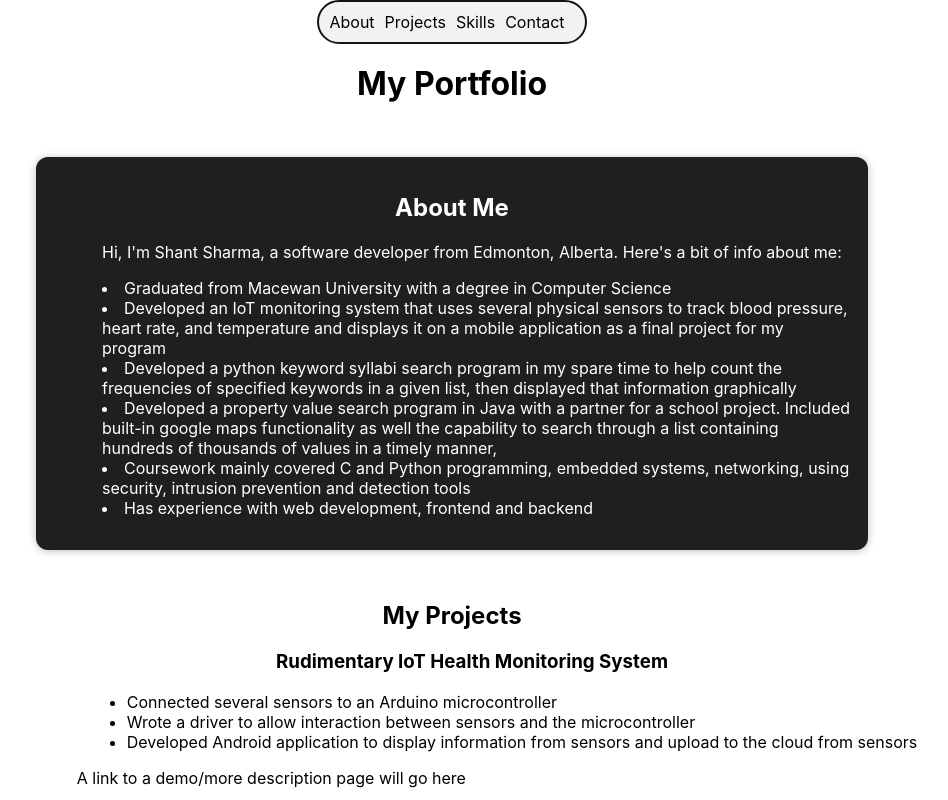
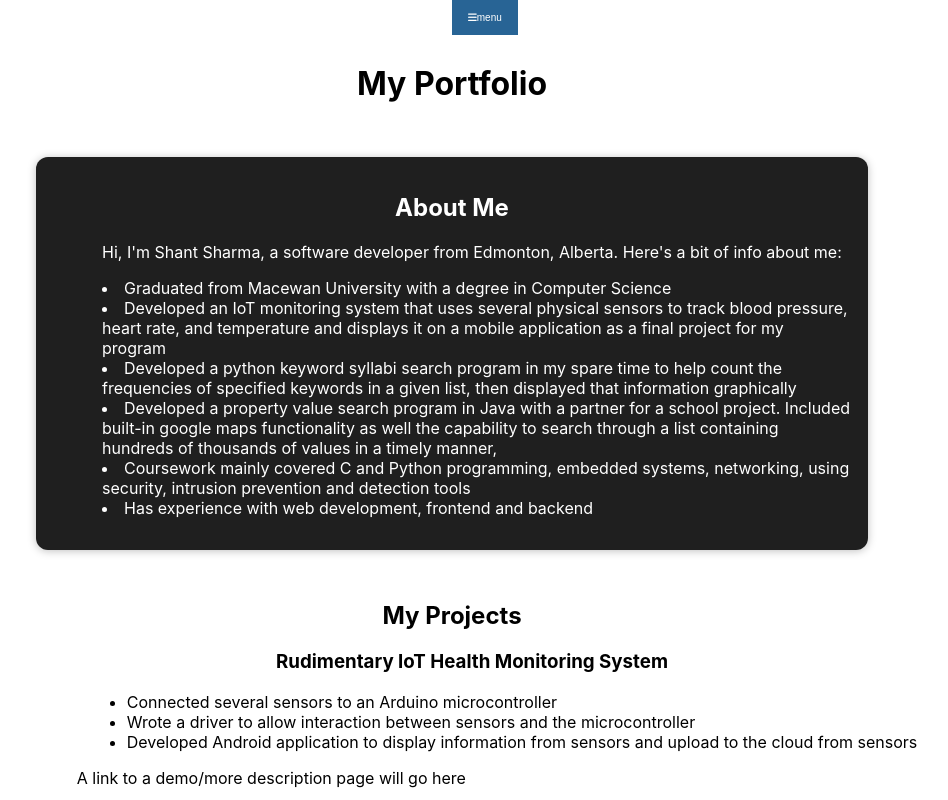
Before and after one commit to shant277/shantsharma.com, a React (Create React App) app: page / in a window 1280 px wide. Shown: the top 800 px of the page, without its empty margins (188-1136 px from the left). Built offline with nearby package versions, Linux system fonts and the light colour scheme.

Commit message:
Add dropdown hover menu

```diff
--- a/public/index.html
+++ b/public/index.html
@@ -1,6 +1,7 @@
 <!DOCTYPE html>
 <html lang="en">
   <head>
+    <link rel="stylesheet" href="https://cdnjs.cloudflare.com/ajax/libs/font-awesome/6.0.0-beta3/css/all.min.css" integrity="sha512-x2r5wDZOUI4Ntw8cH6Qbh4fKiC0/eJeM3OWNUQx4mejtyrRRnCxIwBXnTOnqB5TxMkgeR3XCJx2FOgGutpBaw==" crossorigin="anonymous" referrerpolicy="no-referrer" />
     <meta charset="utf-8" />
     <link rel="icon" href="%PUBLIC_URL%/favicon.ico" />
     <meta name="viewport" content="width=device-width, initial-scale=1" />
--- a/src/App.js
+++ b/src/App.js
@@ -1,9 +1,9 @@
 import React from "react";
 import "./App.css";
-import Navbar from "./components/navbar/Navbar";
 import Projects from "./pages/Projects.js";
 import Summary from "./pages/Summary";
 import * as Constants from "./constants/Constants";
+import { Header } from "./components/navbar/headerNavBar";
 
 const summary = Constants.summary;
 const projects = Constants.projects;
@@ -11,10 +11,10 @@ const projects = Constants.projects;
 function App() {
   return (
     <div className="App">
+      <Header />
       <h1> </h1>
       <h1>My Portfolio</h1>
 
-      <Navbar />
       <Summary summary={summary}></Summary>
       <Projects projects={projects}></Projects>
 
--- a/src/components/navbar/Navbar.css
+++ b/src/components/navbar/Navbar.css
@@ -9,7 +9,7 @@
 }
 
 .navbar_menu {
-  display: flex;
+  display: inline;
   list-style: none;
   padding: 0;
   margin: 0;
@@ -23,4 +23,12 @@
 
 .navbar_item:hover {
   background-color: #3f3a3a;
+  transform: translateY(-8px);
+  transition: transform 0.75s;
+  box-shadow: 0 2px 30px rgba(39, 32, 39, 0.4);
+  color: white;
 }
+
+.white-text {
+  color: white;
+}
--- /dev/null
+++ b/src/components/navbar/NavbarHover.js
@@ -0,0 +1,16 @@
+import { useEffect } from "react";
+
+export function NavbarHover(ref, handler) {
+  useEffect(() => {
+    const listener = (event) => {
+      if (!ref.current || ref.current.contains(event.target)) {
+        return;
+      }
+      handler(event);
+    };
+    document.addEventListener("mouseover", listener);
+    return () => {
+      document.removeEventListener("mouseout", listener);
+    };
+  }, [ref, handler]);
+}
--- /dev/null
+++ b/src/components/navbar/headerNavBar.js
@@ -0,0 +1,31 @@
+//taken from https://www.thekrazydev.com/how-to-open-a-dropdown-menu-on-hover-in-react/ wtih modifications
+// to work with my navbar component
+
+import { useState, useRef } from "react";
+import Navbar from "./Navbar";
+import { NavbarHover } from "./NavbarHover";
+import "./headerNavbar.css";
+
+export function Header() {
+  const dropdownRef = useRef(null); // Create a reference for dropdown container
+  const [isMenuDropDownOpen, setMenuDropDownOpen] = useState(false);
+
+  // Function to close dropdown
+  const closeHoverMenu = () => {
+    setMenuDropDownOpen(false);
+  };
+
+  NavbarHover(dropdownRef, closeHoverMenu); // Call the hook
+
+  return (
+    <div ref={dropdownRef}>
+      <button
+        class="hoverButton"
+        onMouseOver={() => setMenuDropDownOpen(true)} //use mouseover event to show dropdown
+      >
+        <i class="fa-solid fa-bars"></i>menu
+      </button>
+      {isMenuDropDownOpen && <Navbar />}
+    </div>
+  );
+}
--- /dev/null
+++ b/src/components/navbar/headerNavbar.css
@@ -0,0 +1,11 @@
+.hoverButton {
+  position: fixed;
+  top: 0;
+  z-index: 1030;
+  background-color: rgb(40, 100, 149);
+  border: none;
+  color: white;
+  padding: 12px 16px;
+  font-size: 10px;
+  cursor: pointer;
+}
```
Also changed, not shown: .codesandbox/tasks.json, src/components/button/Button.js (added), 1 other file (tests, documents, lock files or other folders).
